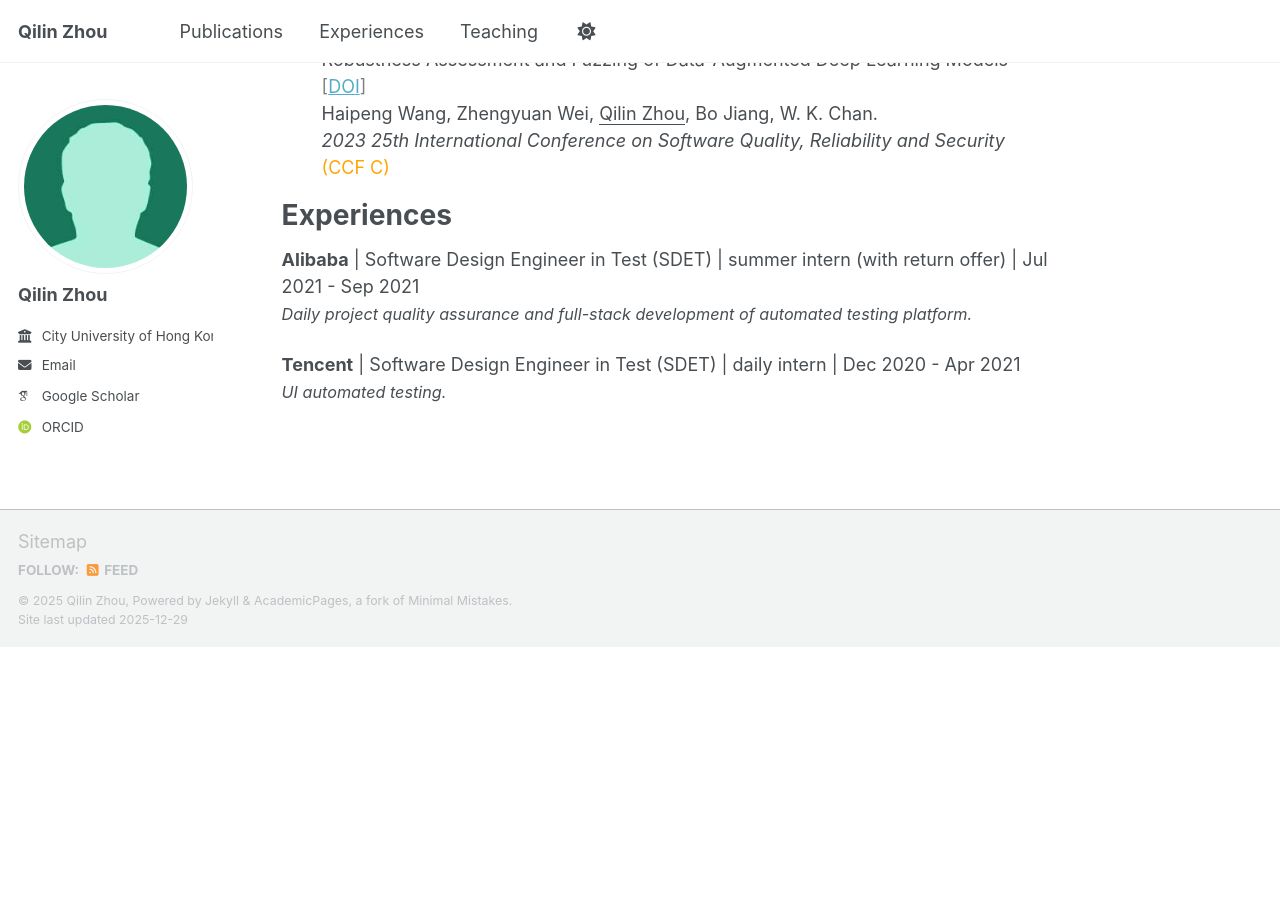
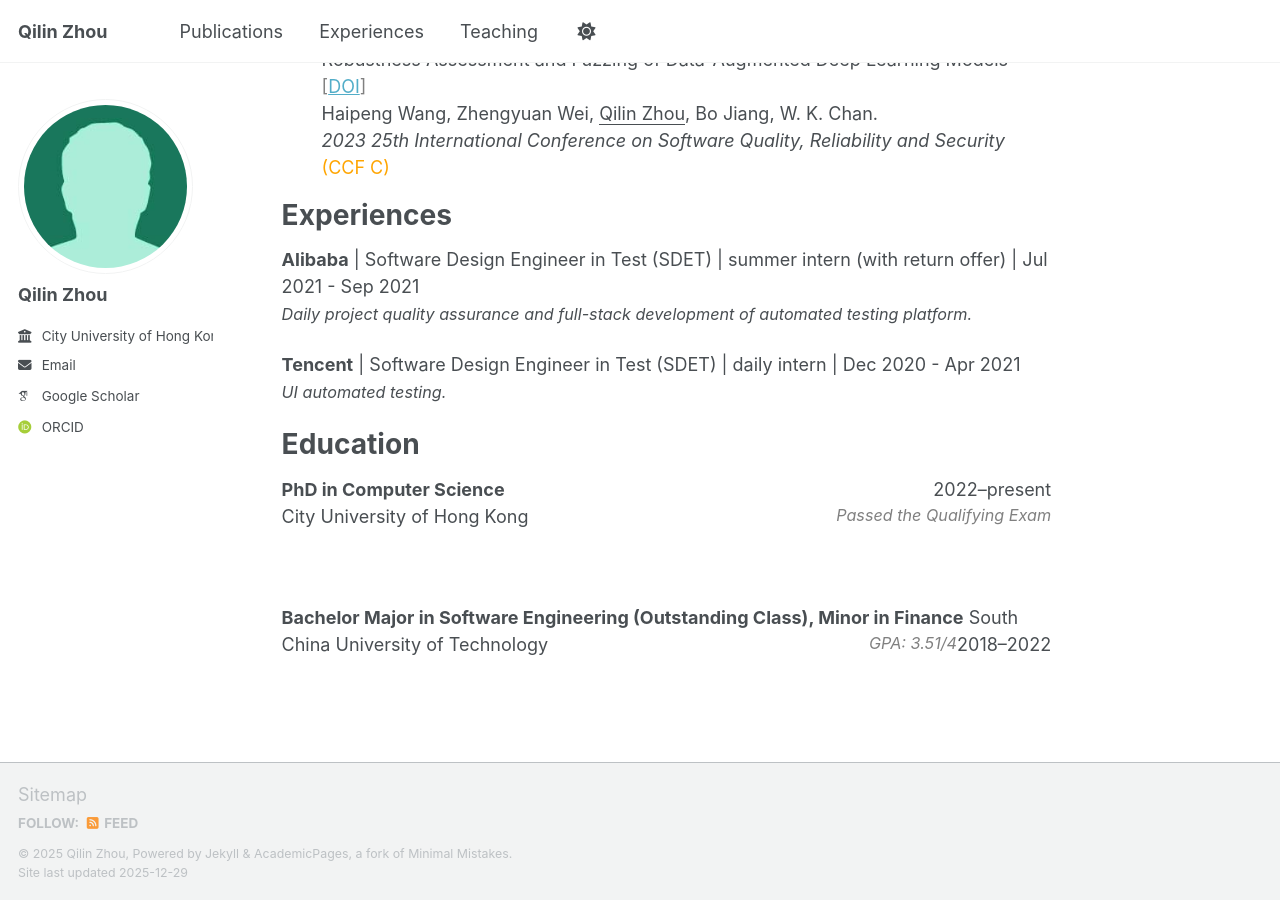
Before and after one commit to qilin-zhou/qilin-zhou.github.io, a Jekyll site: the page built from _pages/about.md, in a window 1280 px wide and 900 px high, scrolled down 1308 px. Built offline with Jekyll 4.4.1, drawn with Linux system fonts in a browser that asks for light colours; some web fonts are replaced; a script bundle is joined from its source files by our own code; library files that are not in the unit come from our copies; before the commit the page ends 1955 px from its top, so only the background shows below that.

Commit message:
Update about.md

```diff
--- a/_pages/about.md
+++ b/_pages/about.md
@@ -46,3 +46,14 @@ Experiences
 
 **Tencent** | Software Design Engineer in Test (SDET) | daily intern | Dec 2020 - Apr 2021
 <i><span style="font-size: 90%;"> UI automated testing.</span></i>
+
+Education
+======
+
+**PhD in Computer Science** <span style="float: right;">2022–present</span>
+City University of Hong Kong <span style="float: right; font-size: 90%; color: gray; font-style: italic;">Passed the Qualifying Exam</span>
+
+<br>
+
+**Bachelor Major in Software Engineering (Outstanding Class), Minor in Finance** <span style="float: right;">2018–2022</span>
+South China University of Technology <span style="float: right; font-size: 90%; color: gray; font-style: italic;">GPA: 3.51/4</span>
```
